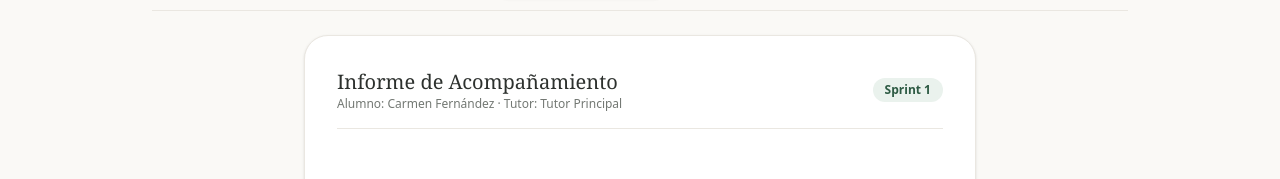
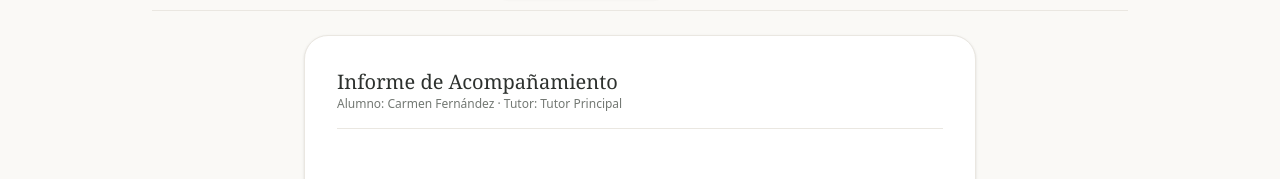
Before and after one commit to silvia051206-droid/campus-kiru, a Next.js app: page /padre in a window 1280 px wide. Both pictures are taken after a click on the button "Informe del Mentor". Shown: the part 286-465 px from the top of the page. Built offline with nearby package versions, Linux system fonts and the light colour scheme.

Commit message:
style: eliminar etiqueta sprint 1 en informe de familia

```diff
--- a/app/padre/page.tsx
+++ b/app/padre/page.tsx
@@ -15,7 +15,6 @@ import {
 } from "lucide-react";
 
 export default function PanelFamiliarPage() {
-  // Pestañas equivalentes al mentor sin "Asignar tarea" ni "Calcúlalo"
   const [activeTab, setActiveTab] = useState<"inicio" | "estadisticas" | "mehmiro" | "informe">("inicio");
 
   const [studentData, setStudentData] = useState({
@@ -28,7 +27,6 @@ export default function PanelFamiliarPage() {
     mentorName: "Tutor Principal"
   });
 
-  // Sincronización en caso de cambio de alumno vinculado
   useEffect(() => {
     const saved = localStorage.getItem("kiru_students_links");
     if (saved) {
@@ -52,7 +50,7 @@ export default function PanelFamiliarPage() {
 
   return (
     <div className="min-h-screen bg-kiru-bg pb-16">
-      {/* Cabecera del Panel Familiar con botón cerrar sesión en rojo */}
+      {/* Cabecera del Panel Familiar */}
       <header className="bg-kiru-card border-b border-kiru-border px-6 py-4 flex items-center justify-between sticky top-0 z-30 shadow-xs">
         <div>
           <h1 className="font-serif text-2xl text-kiru-text">Panel Familiar</h1>
@@ -72,7 +70,7 @@ export default function PanelFamiliarPage() {
       </header>
 
       <main className="max-w-5xl mx-auto p-6 space-y-6">
-        {/* Tarjeta del alumno idéntica a la vista del Mentor */}
+        {/* Tarjeta del alumno */}
         <div className="bg-kiru-card rounded-3xl p-6 border border-kiru-border shadow-sm flex flex-col md:flex-row md:items-center justify-between gap-6">
           <div className="flex items-center gap-4">
             <div className="w-16 h-16 rounded-2xl bg-kiru-forest-light border border-kiru-forest/20 flex items-center justify-center font-serif text-2xl text-kiru-forest font-bold shrink-0">
@@ -293,20 +291,15 @@ export default function PanelFamiliarPage() {
           </div>
         )}
 
-        {/* 4. SECCIÓN: INFORME DEL MENTOR (DEJADA EN BLANCO SEGÚN REQUERIMIENTOS) */}
+        {/* 4. SECCIÓN: INFORME DEL MENTOR (EN BLANCO Y SIN ETIQUETA SPRINT 1) */}
         {activeTab === "informe" && (
           <div className="bg-kiru-card rounded-3xl p-8 border border-kiru-border shadow-sm max-w-2xl mx-auto space-y-6">
-            <div className="flex items-center justify-between border-b border-kiru-border pb-4">
-              <div>
-                <h3 className="font-serif text-xl text-kiru-text">Informe de Acompañamiento</h3>
-                <p className="text-xs text-kiru-muted">Alumno: {studentData.name} · Tutor: {studentData.mentorName}</p>
-              </div>
-              <span className="px-3 py-1 bg-kiru-forest-light text-kiru-forest font-semibold rounded-full text-xs">
-                Sprint 1
-              </span>
+            <div className="border-b border-kiru-border pb-4">
+              <h3 className="font-serif text-xl text-kiru-text">Informe de Acompañamiento</h3>
+              <p className="text-xs text-kiru-muted">Alumno: {studentData.name} · Tutor: {studentData.mentorName}</p>
             </div>
 
-            {/* Espacio en blanco reservado para el sistema de informes */}
+            {/* Espacio en blanco reservado para el informe */}
             <div className="min-h-[160px]" />
           </div>
         )}
```
